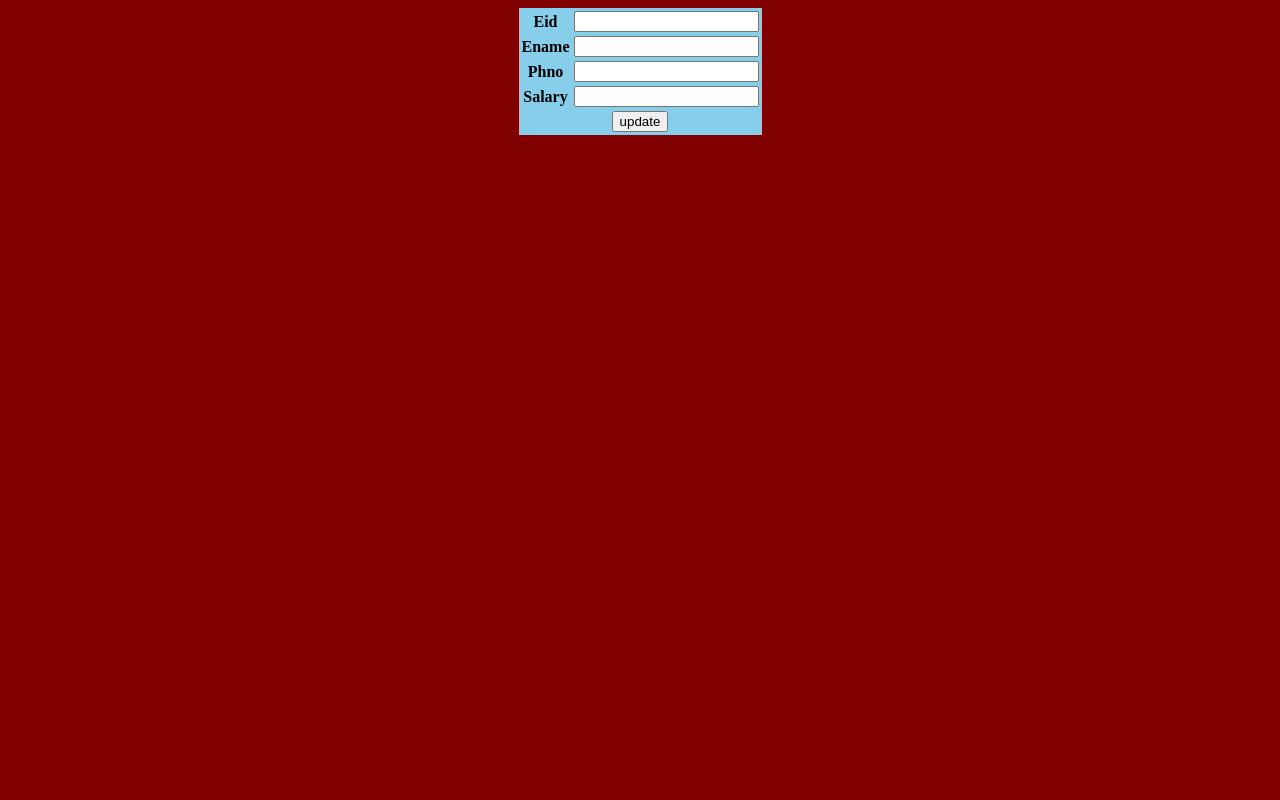
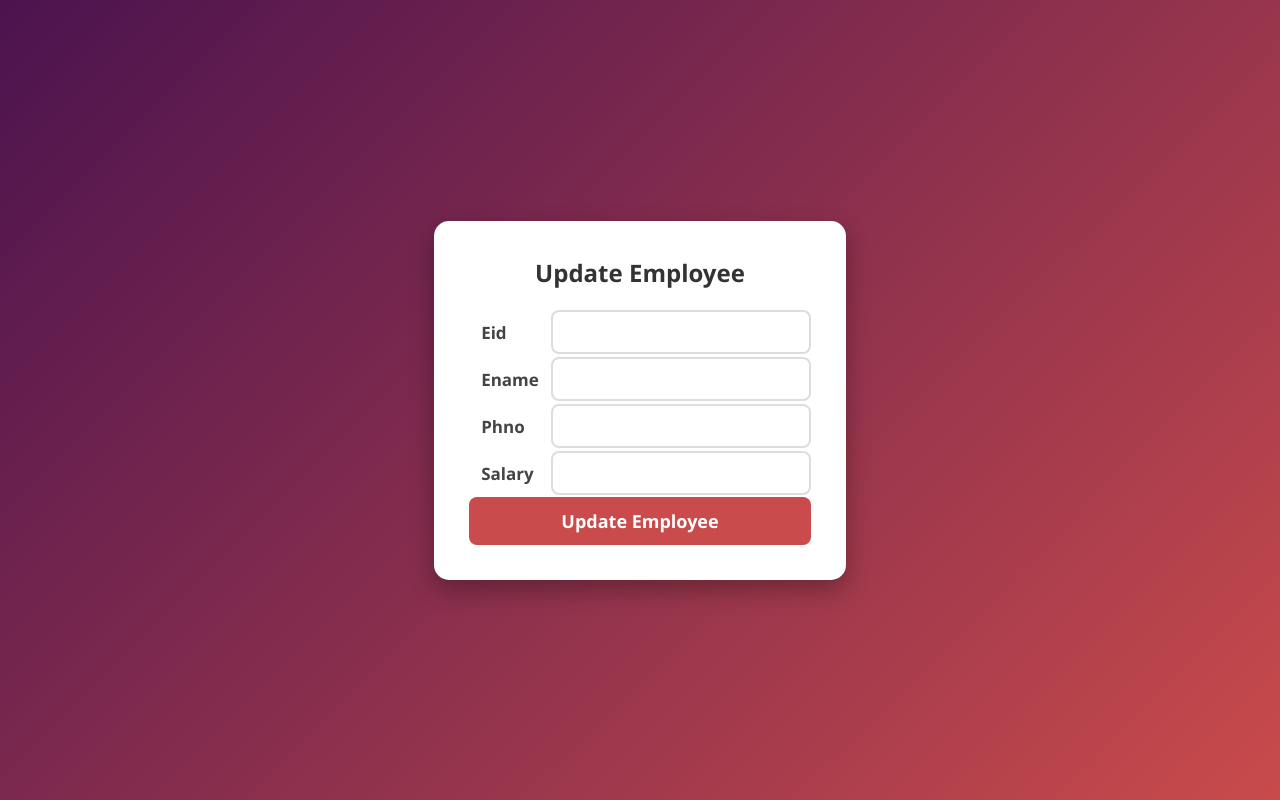
Before and after one commit to babureddy52/CURD, a Django app: page /update/ in a window 1280 px wide. Run offline with Django 5.2, Linux system fonts and the light colour scheme; lists and menus that the app fills with data are empty.

Commit message:
first commit

```diff
--- a/templates/update.html
+++ b/templates/update.html
@@ -2,32 +2,117 @@
 <html lang="en">
 <head>
     <meta charset="UTF-8">
-    <title>Title</title>
+    <title>Update Employee</title>
+
+    <style>
+        *{
+            margin:0;
+            padding:0;
+            box-sizing:border-box;
+            font-family:Segoe UI, sans-serif;
+        }
+
+        body{
+            height:100vh;
+            display:flex;
+            justify-content:center;
+            align-items:center;
+            background:linear-gradient(135deg,#4b134f,#c94b4b);
+        }
+
+        form{
+            background:white;
+            padding:35px;
+            border-radius:15px;
+            box-shadow:0 10px 25px rgba(0,0,0,0.3);
+        }
+
+        h2{
+            text-align:center;
+            margin-bottom:20px;
+            color:#333;
+        }
+
+        table{
+            border-collapse:collapse;
+        }
+
+        th{
+            padding:12px;
+            text-align:left;
+            color:#444;
+            font-size:17px;
+        }
+
+        input[type="text"],
+        input[type="number"]{
+            width:260px;
+            padding:10px;
+            border:2px solid #ddd;
+            border-radius:8px;
+            font-size:15px;
+        }
+
+        input[type="text"]:focus,
+        input[type="number"]:focus{
+            outline:none;
+            border-color:#c94b4b;
+            box-shadow:0 0 8px rgba(201,75,75,0.4);
+        }
+
+        input[type="submit"]{
+            width:100%;
+            padding:12px;
+            border:none;
+            border-radius:8px;
+            background:#c94b4b;
+            color:white;
+            font-size:18px;
+            cursor:pointer;
+            font-weight:bold;
+        }
+
+        input[type="submit"]:hover{
+            background:#a63d3d;
+        }
+    </style>
 </head>
-<body bgcolor="maroon">
-      <form action="{% url 'update' %}" method="post" align="center" >
+<body>
+
+<form action="{% url 'update' %}" method="post">
     {% csrf_token %}
-          <table align="center" bgcolor="skyblue">
+
+    <h2>Update Employee</h2>
+
+    <table>
         <tr>
             <th>Eid</th>
-                  <th><input type="number" name="eid" value="{{empdata.Eid}}"></th>
+            <td><input type="number" name="eid" value="{{empdata.Eid}}"></td>
         </tr>
+
         <tr>
             <th>Ename</th>
-                  <th><input type="text" name="ename" value="{{empdata.Ename}}"></th>
+            <td><input type="text" name="ename" value="{{empdata.Ename}}"></td>
         </tr>
+
         <tr>
             <th>Phno</th>
-                  <th><input type="number" name="phno" value="{{empdata.Phno}}"></th>
+            <td><input type="number" name="phno" value="{{empdata.Phno}}"></td>
         </tr>
+
         <tr>
             <th>Salary</th>
-                  <th><input type="number" name="sal" value="{{empdata.Salary}}"></th>
+            <td><input type="number" name="sal" value="{{empdata.Salary}}"></td>
         </tr>
+
         <tr>
-                  <th colspan="2"><input type="submit" value="update"></th>
+            <td colspan="2">
+                <input type="submit" value="Update Employee">
+            </td>
         </tr>
     </table>
+
 </form>
+
 </body>
 </html>
```
Also changed, not shown: templates/crud.html (+102 -1 lines), templates/insert.html (+83 -8 lines), db.sqlite3. Lines whose indentation alone changed are shown as unchanged.
